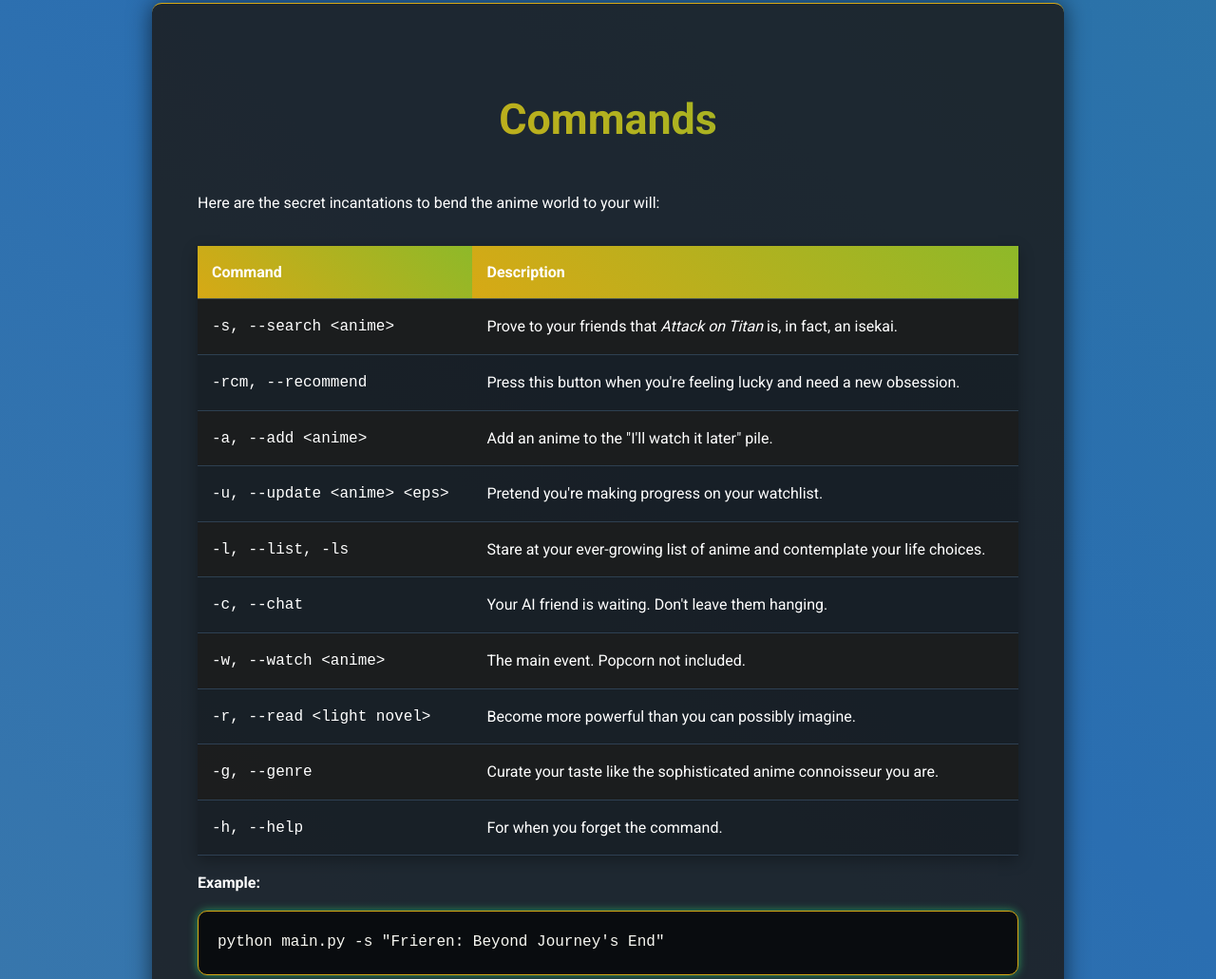
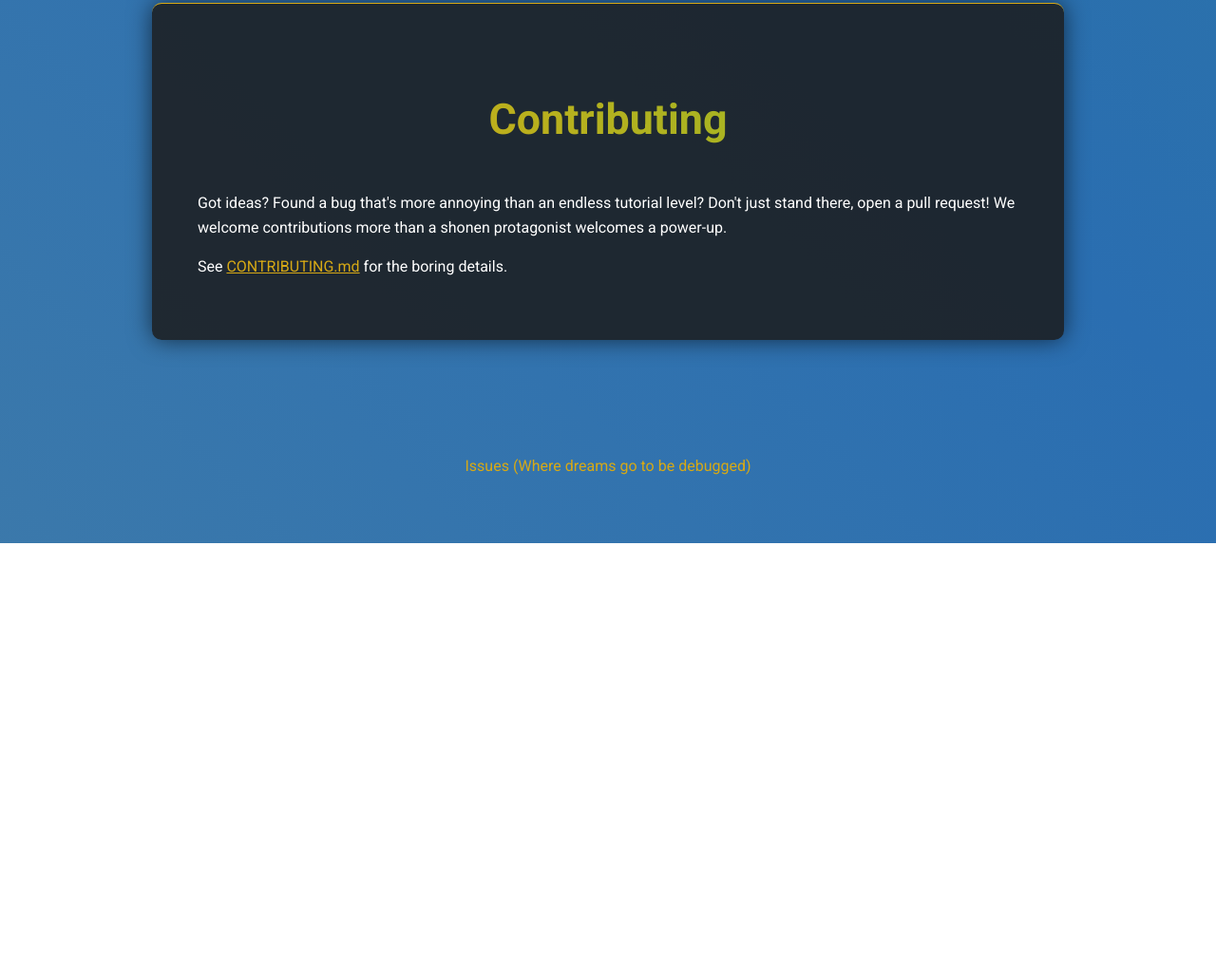
Before and after one commit to tungvn125/Anime, a plain HTML site: page docs/index.html in a window 1280 px wide. Shown: the part 4237-5268 px from the top of the page at 95% size. After the commit the page ends 4809 px from the top, so only its background shows below. Drawn offline with Linux system fonts and the light colour scheme.

Commit message:
update website

```diff
--- a/docs/index.html
+++ b/docs/index.html
@@ -107,62 +107,6 @@ pip install -r requirements.txt</code></pre>
             <p>The AI chat assistant can call functions to perform actions like adding anime to your watchlist, opening an anime to watch, or managing manga readlist items. When the assistant requests a function call, the CLI executes it and returns the function result to the model; the assistant's follow-up message is shown immediately.</p>
         </section>
 
-        <section id="commands">
-            <h2>Commands</h2>
-            <p>Here are the secret incantations to bend the anime world to your will:</p>
-            <table>
-                <thead>
-                    <tr>
-                        <th>Command</th>
-                        <th>Description</th>
-                    </tr>
-                </thead>
-                <tbody>
-                    <tr>
-                        <td><code>-s, --search &lt;anime&gt;</code></td>
-                        <td>Prove to your friends that <em>Attack on Titan</em> is, in fact, an isekai.</td>
-                    </tr>
-                    <tr>
-                        <td><code>-rcm, --recommend</code></td>
-                        <td>Press this button when you're feeling lucky and need a new obsession.</td>
-                    </tr>
-                    <tr>
-                        <td><code>-a, --add &lt;anime&gt;</code></td>
-                        <td>Add an anime to the "I'll watch it later" pile.</td>
-                    </tr>
-                    <tr>
-                        <td><code>-u, --update &lt;anime&gt; &lt;eps&gt;</code></td>
-                        <td>Pretend you're making progress on your watchlist.</td>
-                    </tr>
-                    <tr>
-                        <td><code>-l, --list, -ls</code></td>
-                        <td>Stare at your ever-growing list of anime and contemplate your life choices.</td>
-                    </tr>
-                    <tr>
-                        <td><code>-c, --chat</code></td>
-                        <td>Your AI friend is waiting. Don't leave them hanging.</td>
-                    </tr>
-                    <tr>
-                        <td><code>-w, --watch &lt;anime&gt;</code></td>
-                        <td>The main event. Popcorn not included.</td>
-                    </tr>
-                    <tr>
-                        <td><code>-r, --read &lt;light novel&gt;</code></td>
-                        <td>Become more powerful than you can possibly imagine.</td>
-                    </tr>
-                    <tr>
-                        <td><code>-g, --genre</code></td>
-                        <td>Curate your taste like the sophisticated anime connoisseur you are.</td>
-                    </tr>
-                    <tr>
-                        <td><code>-h, --help</code></td>
-                        <td>For when you forget the command.</td>
-                    </tr>
-                </tbody>
-            </table>
-            <p><strong>Example:</strong></p>
-            <pre><code>python main.py -s "Frieren: Beyond Journey's End"</code></pre>
-        </section>
 
         <section id="contributing">
             <h2>Contributing</h2>
```
